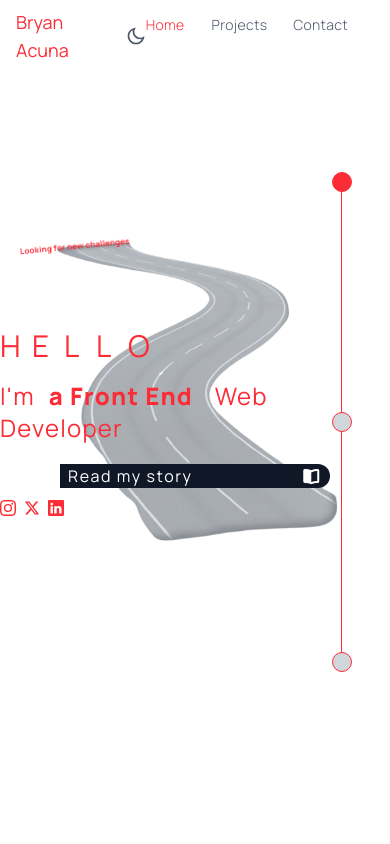
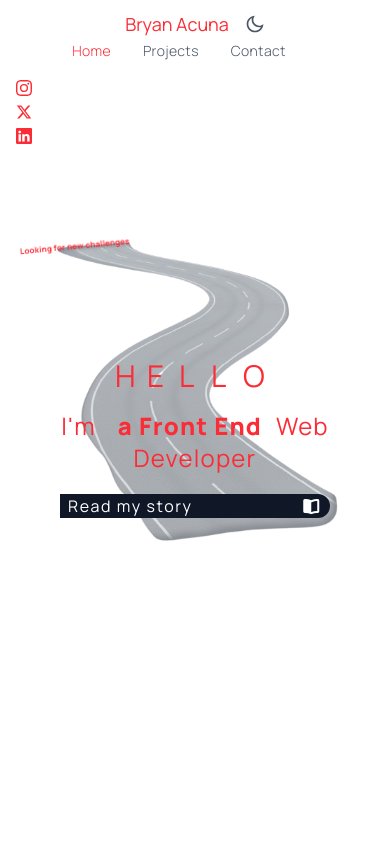
Before and after one commit to bryan-acuna/personal_page, a React (Vite) app: page / in a window 390 px wide. Shown: the top 844 px of the page. Built offline with nearby package versions, Linux system fonts and the light colour scheme.

Commit message:
projects

```diff
--- a/src/components/Hero/Hero.tsx
+++ b/src/components/Hero/Hero.tsx
@@ -21,9 +21,9 @@ const Hero = () => {
             <div className="flex flex-col md:items-center items-start xl:gap-y-10 gap-y-3 xl:mb-0 md:mb-20 mb-0">
                 <h1
                     className="flex flex-col xl:space-y-8 md:space-y-4 space-y-2
-                xl:text-6xl md:text-4xl text-3xl md:font-normal font-bolder"
+                xl:text-6xl md:text-4xl text-3xl md:font-normal font-bolder mt-8 md:mt-0"
                 >
-                    <span className="flex">
+                    <span className="flex mx-auto md:mx-0">
                         {letters.map((letter, index) => (
                             <span
                                 onMouseEnter={() => setHoveredLetter(index)}
@@ -46,13 +46,15 @@ const Hero = () => {
                             </span>
                         ))}
                     </span>
-                    <span className="xl:text-6xl md:text-4xl text-2xl tracking-wider xl:py-4 py-2 overflow-hidden">
+                    <span className="xl:text-6xl md:text-4xl text-2xl tracking-wider xl:py-4 py-2 overflow-hidden text-center">
                         I'm{' '}
                         <span
                             className={`inline-block xl:w-[380px] md:w-[240px] w-[160px]
                                 lg:ml-6 ml-2 font-extrabold transform transition-transform
                                 ease-out origin-left duration-300 ${
-                                    isRotating ? 'rotate-[100deg]' : 'rotate-0'
+                                    isRotating
+                                        ? 'hidden md:rotate-100'
+                                        : 'rotate-0'
                                 }`}
                         >
                             {currentProfession}
--- a/src/components/Navbar/Navbar.tsx
+++ b/src/components/Navbar/Navbar.tsx
@@ -1,4 +1,4 @@
-import React, { useRef, useState } from 'react'
+import React, { useEffect, useRef, useState } from 'react'
 import Logo from './Logo'
 import ThemeToggle from './ThemeToggle'
 import NavLink from './NavLink'
@@ -13,6 +13,26 @@ export interface NavItem {
 const Navbar = () => {
     const [activeSection, setActiveSection] = useState('home')
     const isScrollingRef = useRef(false)
+
+    useEffect(() => {
+        const handleScroll = () => {
+            if (isScrollingRef.current) return
+            const sections = ['home', 'services', ' contact']
+
+            sections.forEach((sectionId) => {
+                const element = document.getElementById(sectionId)
+                if (element) {
+                    const { top, bottom } = element.getBoundingClientRect()
+                    console.log(top, bottom)
+                    if (top <= 100 && bottom >= 100) {
+                        setActiveSection(sectionId)
+                    }
+                }
+            })
+        }
+        window.addEventListener('scroll', handleScroll)
+        return () => window.removeEventListener('scroll', handleScroll)
+    }, [])
 
     const handleNavClick = (
         e: React.MouseEvent<HTMLAnchorElement>,
@@ -31,7 +51,7 @@ const Navbar = () => {
 
     return (
         <header
-            className="w-full md:h-12 sm:h-14 h-18 flex justify-between items-center xl:px-36
+            className="w-full md:h-12 sm:h-14 h-18 flex flex-col md:flex-row md:justify-between justify-center items-center xl:px-36
         lg:px-24 md:px-12 sm:px-6 px-4 fixed top-0 z-50 bg-white dark:bg-gray-900 transition-colors duration-500"
         >
             <div className="flex items-center sm:gap-x-4 gap-x-2">
--- a/src/components/NavigationCircles/NavigationCircles.tsx
+++ b/src/components/NavigationCircles/NavigationCircles.tsx
@@ -7,8 +7,8 @@ interface NavigationCirclesProps {
 const NavigationCircles = ({ page }: NavigationCirclesProps) => {
     return (
         <div
-            className="h-125 w-[1px] bg-red-500 dark:bg-yellow-500 absolute right-12
-         flex flex-col justify-between items-center transition-colors duration-500"
+            className="h-125 w-px bg-red-500 dark:bg-yellow-500 absolute right-12
+         hidden md:flex flex-col justify-between items-center transition-colors duration-500"
         >
             {navigationItems.map((pageName) => (
                 <div
--- a/src/components/SocialMediaLinks/SocialLinks.tsx
+++ b/src/components/SocialMediaLinks/SocialLinks.tsx
@@ -8,7 +8,10 @@ interface SocialLinksProps {
 
 const SocialLinks = ({ icons }: SocialLinksProps) => {
     return (
-        <div className="flex md:gap-12 gap-2 mr-auto">
+        <div
+            className="flex flex-col md:flex-row absolute md:relative md:top-auto top-20
+        left-4 md:left-auto md:gap-12 gap-2 mr-auto"
+        >
             {icons.map((social) => {
                 const IconComponent: IconType = getIcon(social.icon)
                 return (
```
